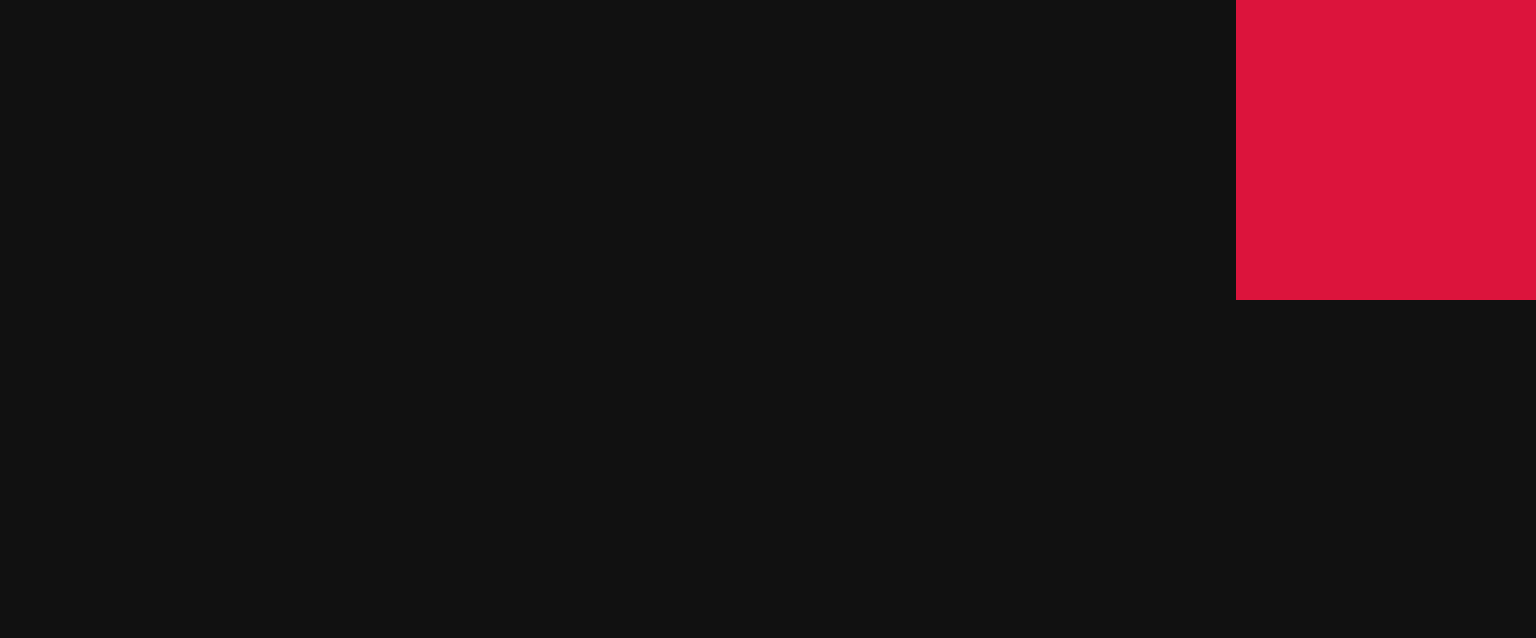
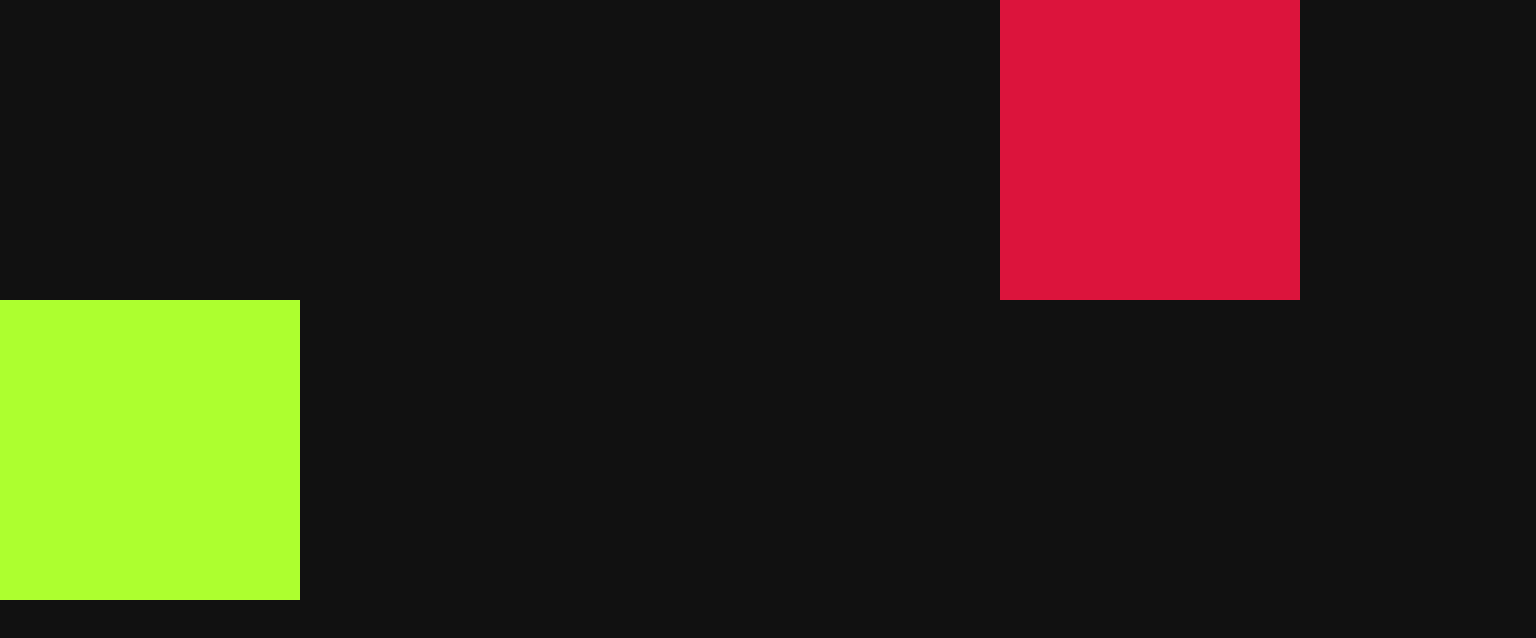
Before and after one commit to tusharn3115/GSAP, a plain HTML site: page 01Animations/index.html in a window 1280 px wide. Shown: the whole page, 1536 px wide, since content can reach past the window. Drawn offline with nearby package versions, Linux system fonts and the light colour scheme.

Commit message:
to() and from() method in GSAP

```diff
--- a/01Animations/index.html
+++ b/01Animations/index.html
@@ -7,9 +7,8 @@
     <link rel="stylesheet" href="./style.css">
 </head>
 <body>
-    <div id="box">
-
-    </div>
+    <div id="box1"></div>
+    <div id="box2"></div>
 
     <script src="https://cdnjs.cloudflare.com/ajax/libs/gsap/3.12.5/gsap.min.js" integrity="sha512-7eHRwcbYkK4d9g/6tD/mhkf++eoTHwpNM9woBxtPUBWm67zeAfFC+HrdoE2GanKeocly/VxeLvIqwvCdk7qScg==" crossorigin="anonymous" referrerpolicy="no-referrer"></script>
     <script src="./script.js"></script>
--- a/01Animations/script.js
+++ b/01Animations/script.js
@@ -1,7 +1,19 @@
+// to() method is the animation that takes place from initial to final position
+
 // to() method takes 2 parameters first is the element in which the animation should be used, and in the second we can give properties to that element but within curly brackets
 
-gsap.to("#box", {
-    x: 1236,   // x-axis
+gsap.to("#box1", {
+    x: 1000,   // x-axis
     duration: 2,  // kitne time ke under animation complete hoga(value in seconds)
-    delay: 1    // animation start kitne time mai hogi(value in seconds)
+    delay: 1,    // animation start kitne time mai hogi(value in seconds)
 })
+
+
+// from() method is the animation that takes place from final to initial position
+
+// parameters are same as the to() method
+gsap.from("#box2", {
+    x: 1000,
+    duration: 2,
+    delay: 1,
+})
--- a/01Animations/style.css
+++ b/01Animations/style.css
@@ -12,8 +12,14 @@ body{
     background-color: #111;
 }
 
-#box{
+#box1{
     width: 300px;
     height: 300px;
     background-color: crimson;
 }
+
+#box2{
+    width: 300px;
+    height: 300px;
+    background-color: greenyellow;
+}
```
